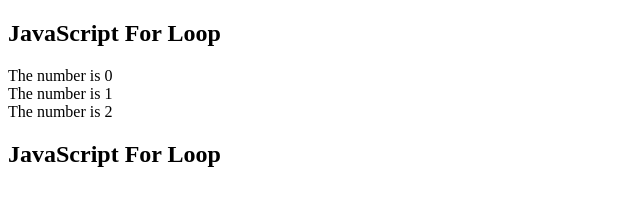
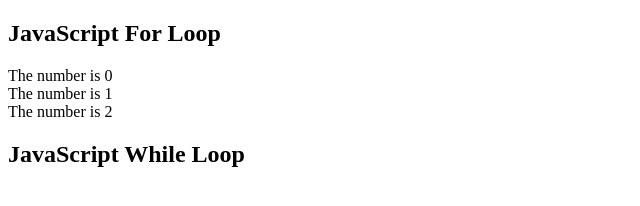
Before and after one commit to MIRA-GILLE/Q4_Practice3_Gille, a plain HTML site: page index.html in a window 1280 px wide. Shown: the full height of the page, 0-640 px from the left. Drawn offline with Linux system fonts and the light colour scheme.

Commit message:
Update index.html

```diff
--- a/index.html
+++ b/index.html
@@ -22,7 +22,7 @@
     </script>
 
 
-<h2>JavaScript For Loop</h2>
+<h2>JavaScript While Loop</h2>
 
     <p id="sample"></p>
 
```
